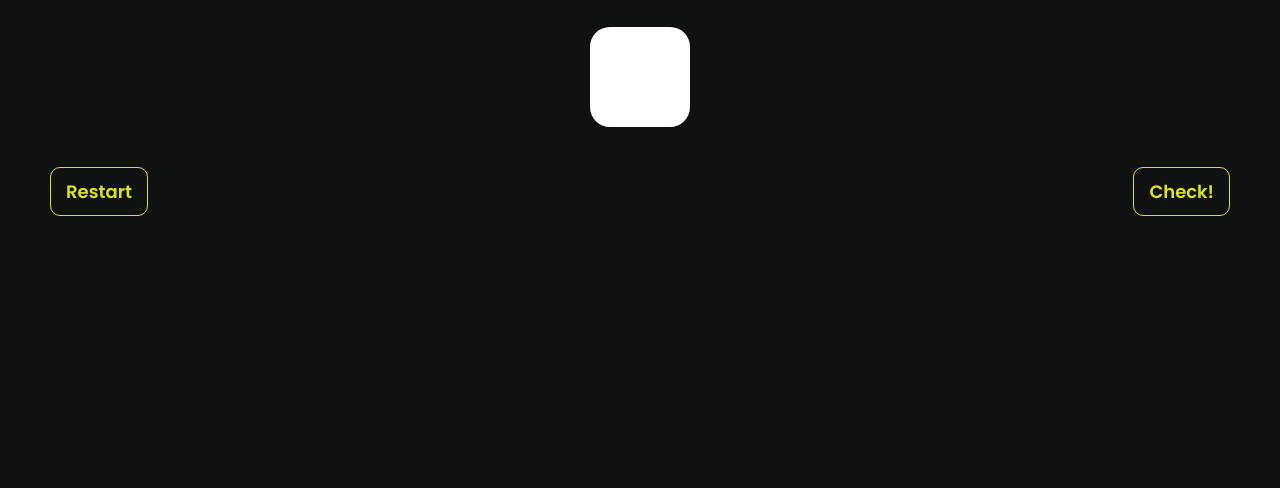
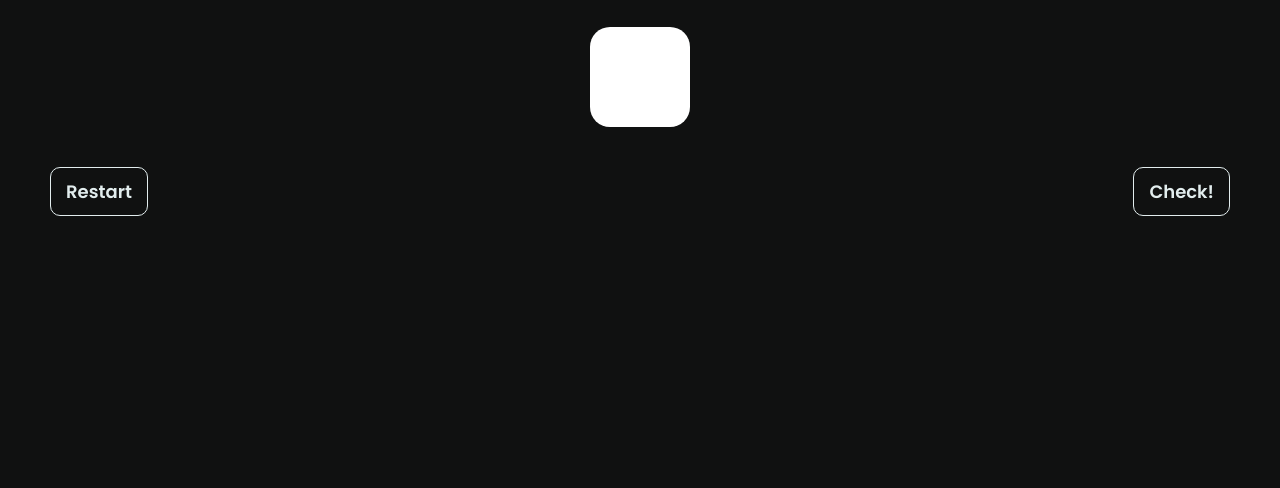
Before and after one commit to SujithThilakasiri94/SujithThilakasiri94.github.io, a plain HTML site: page index.html in a window 1280 px wide. Shown: the part 312-800 px from the top of the page. Drawn offline with Linux system fonts and the light colour scheme.

Commit message:
c4 : changes to the css file

```diff
--- a/css/style.css
+++ b/css/style.css
@@ -5,7 +5,7 @@
   margin: 0;
   padding: 0;
   --color-background: #101111;
-  --color-text: #e0e417;
+  --color-text: #e2edee;
   font-size: 10px;
 }
 
```
